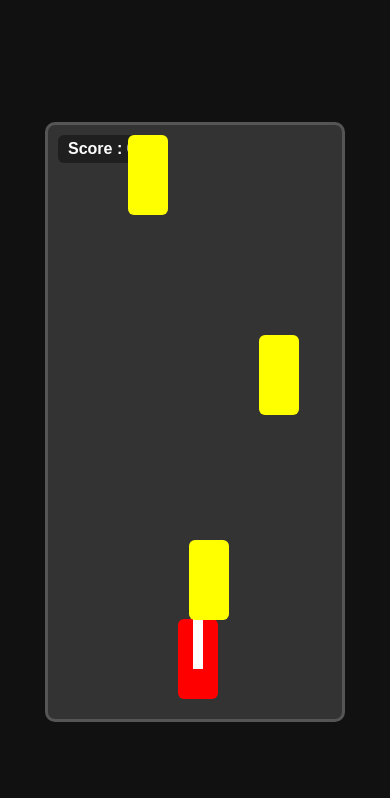
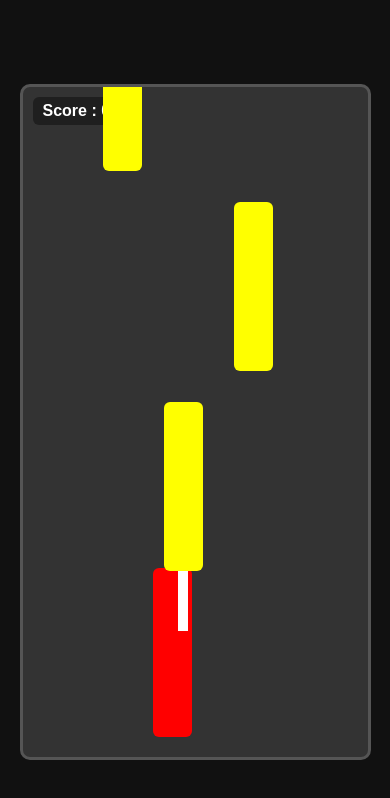
Before and after one commit to karimyaich/mu-game, a plain HTML site: page index.html in a window 390 px wide. Both pictures are taken after a click on the button "Démarrer". Drawn offline with Linux system fonts and the light colour scheme.

Commit message:
Enhance game with mobile controls and crash effect
Added mobile touch controls and improved game over feedback.

```diff
--- a/index.html
+++ b/index.html
@@ -54,6 +54,21 @@
       border-radius:6px;background:#28a745;color:#fff;
       font-weight:bold;cursor:pointer;
     }
+
+    /* 📱 Version téléphone */
+    @media (max-width: 600px) {
+      #game {
+        width: 90vw;
+        height: 80vh;
+      }
+      #car, .enemy {
+        width: 10vw;
+        height: 20vh;
+      }
+      .roadLine {
+        left: 45%;
+      }
+    }
   </style>
 </head>
 <body>
@@ -62,7 +77,7 @@
     <div id="startScreen">
       <h2>🚗 Jeu de Course</h2>
       <p>Évite les voitures jaunes !<br>
-      Utilise les flèches ← et → pour te déplacer.</p>
+      Utilise les flèches ← et → ou touche l’écran pour te déplacer.</p>
       <button id="startBtn">Démarrer</button>
     </div>
   </div>
@@ -88,12 +103,10 @@
       keys = {ArrowLeft:false, ArrowRight:false};
       gameActive = true;
 
-      // Créer le joueur
       const car = document.createElement("div");
       car.setAttribute("id","car");
       game.appendChild(car);
 
-      // Lignes de route
       for(let i=0;i<6;i++){
         const line = document.createElement("div");
         line.classList.add("roadLine");
@@ -101,7 +114,6 @@
         game.appendChild(line);
       }
 
-      // Ennemis
       for(let i=0;i<3;i++){
         let enemy = document.createElement("div");
         enemy.classList.add("enemy");
@@ -150,7 +162,6 @@
         }
         enemy.style.top = (top+player.speed)+"px";
 
-        // Collision
         if(checkCollision(car, enemy)){
           gameOver();
         }
@@ -170,6 +181,23 @@
 
     function gameOver(){
       gameActive = false;
+
+      // 💥 Flash blanc rapide
+      const flash = document.createElement("div");
+      flash.style.position = "absolute";
+      flash.style.top = 0;
+      flash.style.left = 0;
+      flash.style.width = "100%";
+      flash.style.height = "100%";
+      flash.style.background = "white";
+      flash.style.opacity = "0.8";
+      flash.style.transition = "opacity 0.3s";
+      game.appendChild(flash);
+
+      setTimeout(() => { flash.style.opacity = "0"; }, 100);
+
+      setTimeout(() => {
+        flash.remove();
         startScreen.style.display = "flex";
         startScreen.innerHTML = `
           <h2>💥 Crash !</h2>
@@ -177,7 +205,21 @@
           <button id="restartBtn">Rejouer</button>
         `;
         document.getElementById("restartBtn").onclick = startGame;
+      }, 300);
     }
+
+    // 📱 Contrôle tactile (mobile)
+    game.addEventListener("touchstart", e => {
+      const touchX = e.touches[0].clientX;
+      const rect = game.getBoundingClientRect();
+      const mid = rect.left + rect.width / 2;
+
+      if (touchX < mid) {
+        player.x -= player.speed * 3;
+      } else {
+        player.x += player.speed * 3;
+      }
+    });
   </script>
 </body>
 </html>
```
Lines whose indentation alone changed are shown as unchanged.
